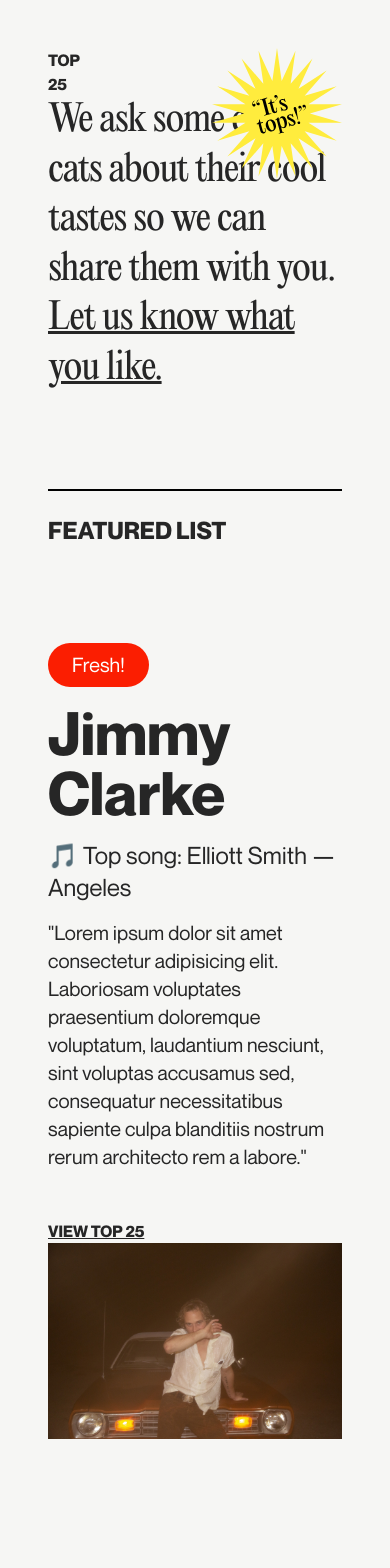
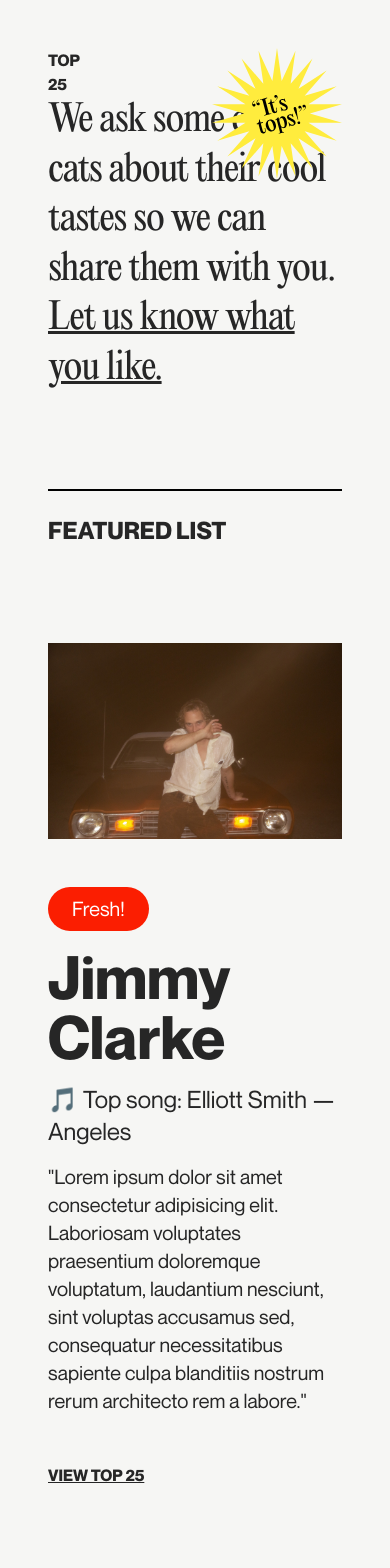
Before and after one commit to andiazry/top-25, a Vue app: page / in a window 390 px wide. Shown: the top 1568 px of the page. Built offline with nearby package versions, Linux system fonts and the light colour scheme.

Commit message:
breakpoint fixes

```diff
--- a/src/components/Featured.vue
+++ b/src/components/Featured.vue
@@ -4,7 +4,7 @@
       Featured list
     </h2>
     <div class="grid lg:grid-cols-4 flex items-end">
-      <div class="col-span-1 lg:mr-6">
+      <div class="lg:col-span-1 lg:mr-6">
         <div>
           <div
             class="bg-customYellow rounded-full w-max p-2 px-6 font-neueMontrealRegular text-xl text-white mb-4"
@@ -26,8 +26,8 @@
           </button>
         </div>
       </div>
-      <div class="col-span-1"></div>
-      <div class="col-span-2 md:order-first md:mb-12">
+      <div class="lg:col-span-1"></div>
+      <div class="order-first mb-12 lg:mb-0 lg:order-none lg:col-span-2">
         <img class="align-bottominline" src="../img/jim.jpg" />
       </div>
     </div>
```
